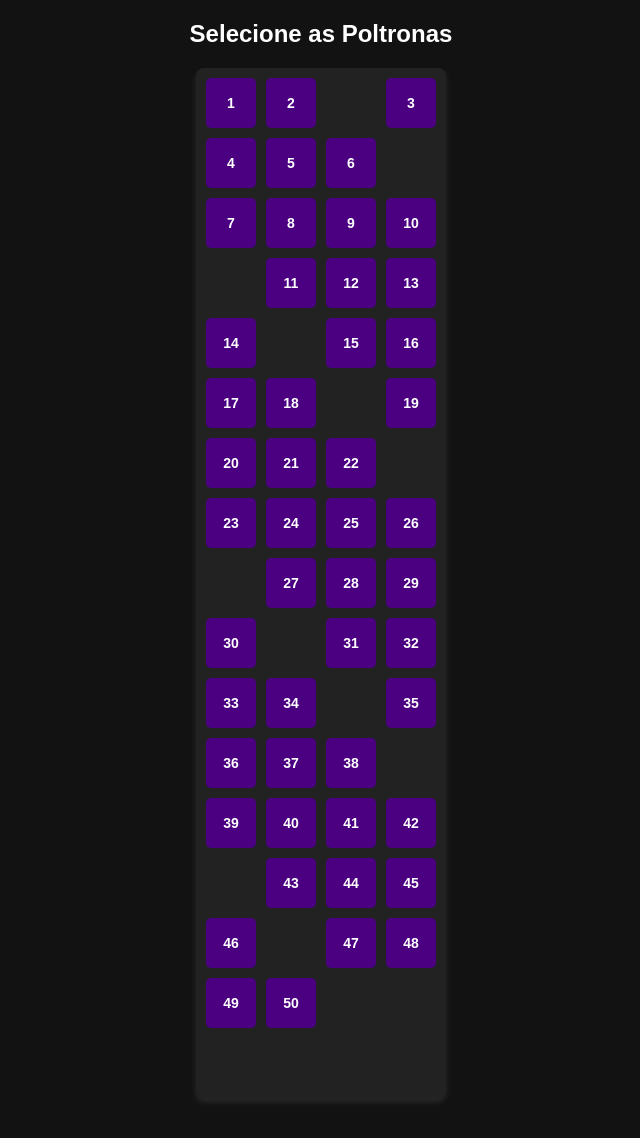
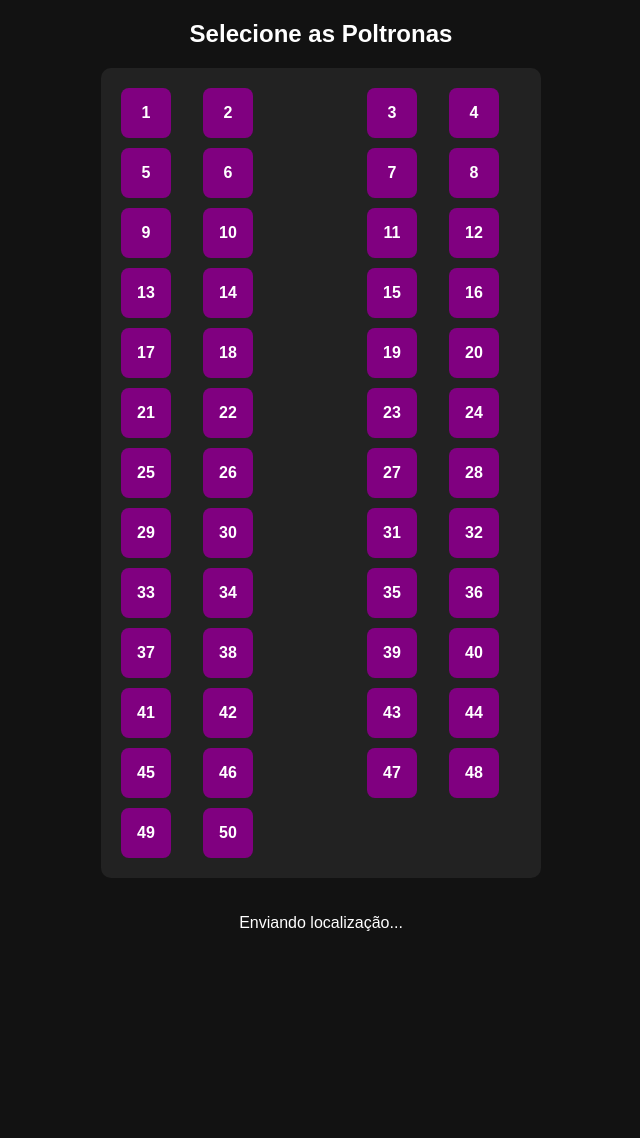
Before and after one commit to DuJao22/Reserva_bus, a Flask app: page /admin in a window 1280 px wide. Shown: the part 714-1852 px from the top of the page, without its empty margins (319-959 px from the left). After the commit the page ends 1645 px from the top, so only its background shows below. Run offline with Flask 2, Linux system fonts and the light colour scheme; the visitor is signed in with stand-in values (Sample User, id 1); data comes from the database, SQL or seed files in the repository; data that the repository does not hold is empty.

Commit message:
Update admin.html

```diff
--- a/templates/admin.html
+++ b/templates/admin.html
@@ -40,7 +40,6 @@
         .btn:hover {
             background-color: #8b00ff;
         }
- /* Container das poltronas */
         .poltronas {
             display: grid;
             grid-template-columns: repeat(5, 1fr);
@@ -48,12 +47,10 @@
             justify-content: center;
             max-width: 400px;
             margin: auto;
-    background-color: #222; /* Fundo escuro */
+            background-color: #222;
             padding: 20px;
             border-radius: 10px;
         }
-
-/* Estilização padrão das poltronas */
         .poltrona {
             width: 50px;
             height: 50px;
@@ -68,85 +65,38 @@
             cursor: pointer;
             transition: 0.3s;
         }
-
-/* Poltrona ocupada */
         .poltrona.ocupada {
             background-color: red;
         }
-
-/* Espaço do corredor */
         .corredor {
             width: 50px;
             height: 50px;
             background: transparent;
         }
-
-/* Responsividade para tablets e telas médias */
         @media (max-width: 768px) {
             .poltronas {
                 grid-template-columns: repeat(5, 1fr);
                 max-width: 350px;
                 gap: 8px;
             }
-
             .poltrona {
                 width: 45px;
                 height: 45px;
                 font-size: 14px;
             }
         }
-
-/* Responsividade para celulares */
         @media (max-width: 480px) {
             .poltronas {
                 grid-template-columns: repeat(5, 1fr);
                 max-width: 300px;
                 gap: 5px;
             }
-
             .poltrona {
                 width: 40px;
                 height: 40px;
                 font-size: 12px;
             }
         }
-
-.poltronas {
-            display: grid;
-            grid-template-columns: repeat(4, auto);
-            gap: 10px;
-            justify-content: center;
-            margin: 20px auto;
-            padding: 10px;
-            width: fit-content;
-            background: #222;
-            border-radius: 8px;
-            box-shadow: 0px 4px 6px rgba(255, 255, 255, 0.1);
-        }
-        .poltrona {
-            width: 50px;
-            height: 50px;
-            background-color: #4B0082;
-            color: white;
-            border-radius: 5px;
-            display: flex;
-            align-items: center;
-            justify-content: center;
-            font-size: 14px;
-            font-weight: bold;
-            cursor: pointer;
-        }
-        .poltrona.ocupada {
-            background-color: red;
-            cursor: not-allowed;
-        }
-        .poltrona:hover:not(.ocupada) {
-            background-color: #6A0DAD;
-        }
-
-
-
-        /* Balão de informações */
         .balão {
             position: absolute;
             background-color: #333;
@@ -167,7 +117,6 @@
             font-size: 16px;
             cursor: pointer;
         }
-        /* Tabela de Viagens */
         .table {
             width: 100%;
             margin-top: 20px;
@@ -178,7 +127,6 @@
             padding: 10px;
             text-align: center;
         }
-        /* Tabela de Reservas Pendentes */
         .reservas-pendentes {
             margin-top: 30px;
             width: 100%;
@@ -196,8 +144,6 @@
             border: none;
             cursor: pointer;
         }
-
-        /* Responsividade */
         @media (max-width: 768px) {
             .poltronas {
                 grid-template-columns: repeat(4, 1fr);
@@ -206,7 +152,6 @@
                 width: 100%;
             }
         }
-
         @media (max-width: 480px) {
             .poltronas {
                 grid-template-columns: repeat(3, 1fr);
@@ -223,39 +168,32 @@
                 font-size: 12px;
             }
         }
-
         #paradas-container {
             margin-top: 20px;
         }
-
         #paradas-list {
             margin-top: 10px;
             margin-bottom: 10px;
             padding-left: 20px;
         }
-
         .input, .btn {
             width: 100%;
             padding: 10px;
             margin: 10px 0;
             box-sizing: border-box;
         }
-
         #paradas-container .input {
             margin-bottom: 5px;
         }
-
         #paradas-container .parada-item {
             display: flex;
             margin-bottom: 10px;
             align-items: center;
         }
-
         #paradas-container .parada-item input {
             margin-right: 10px;
             flex-grow: 1;
         }
-
         #paradas-container .parada-item button {
             background-color: #f44336;
             color: white;
@@ -263,52 +201,43 @@
             padding: 5px 10px;
             cursor: pointer;
         }
-
         #paradas-container .parada-item button:hover {
             background-color: #d32f2f;
         }
-
         ul {
             list-style-type: none;
             padding-left: 0;
         }
-
-/* Estilos gerais do balão */
         .balão {
             position: fixed;
             top: 50%;
             left: 50%;
             transform: translate(-50%, -50%);
-    background-color: #2c3e50; /* Cor escura de fundo */
-    color: #fff; /* Texto branco */
+            background-color: #2c3e50;
+            color: #fff;
             padding: 20px;
             border-radius: 10px;
             width: 300px;
             box-shadow: 0 4px 8px rgba(0, 0, 0, 0.2);
-    display: none; /* Inicialmente escondido */
+            display: none;
             z-index: 1000;
         }
-
         .balão h3 {
             text-align: center;
             margin-bottom: 15px;
             font-size: 1.4em;
         }
-
         .balão table {
             width: 100%;
             border-collapse: collapse;
         }
-
         .balão table td {
             padding: 8px;
             text-align: left;
         }
-
         .balão table td strong {
-    color: white; /* Cor roxa para os títulos */
+            color: white;
         }
-
         .balão .close {
             position: absolute;
             top: 10px;
@@ -319,54 +248,40 @@ ul {
             background: none;
             border: none;
         }
-
         .balão .close:hover {
-    color: #e74c3c; /* Cor vermelha quando passar o mouse */
+            color: #e74c3c;
         }
-
-/* Responsividade */
         @media (max-width: 480px) {
             .balão {
                 width: 90%;
                 padding: 15px;
             }
-
             .balão h3 {
                 font-size: 1.2em;
             }
         }
-
-
     </style>
 </head>
 <body>
     <div class="container">
         <h1>Painel do Administrador</h1>
-        {% if viagens|length == 0 %} <!-- Verifica se não há viagens cadastradas -->
+        {% if viagens|length == 0 %}
         <form method="POST">
             <input type="text" name="destino" placeholder="Destino" class="input" required>
             <input type="text" name="horario" placeholder="Horário" class="input" required>
             <input type="text" name="onibus" placeholder="Ônibus" class="input" required>
             <input type="date" name="data" placeholder="Data" class="input" required>
-
-    <!-- Paradas Dinâmicas -->
             <div id="paradas-container">
                 <label for="paradas">Paradas</label>
-        <ul id="paradas-list">
-            <!-- As paradas serão adicionadas aqui -->
-        </ul>
+                <ul id="paradas-list"></ul>
                 <button type="button" class="btn" id="adicionar-parada">Adicionar Parada</button>
             </div>
-
             <button type="submit" class="btn">Cadastrar Viagem</button>
         </form>
-
-
         {% else %}
            <p>Viagens em aberto, não é possível cadastrar nova viagem no momento.</p>
         {% endif %}
 
-        <!-- Tabela de Viagens -->
         <h2>Viagem Atual</h2>
         <table class="table">
             <tr>
@@ -386,9 +301,6 @@ ul {
             </tr>
             {% endfor %}
         </table>
-
-
-        <!-- Tabela de Reservas Pendentes -->
 
         <h2>Reservas Pendentes</h2>
         <table class="reservas-pendentes">
@@ -415,8 +327,6 @@ ul {
             {% endfor %}
         </table>
 
-
-        <!-- Seção de Poltronas -->
         <h2>Selecione as Poltronas</h2>
         <div class="poltronas">
             {% set layout = [
@@ -434,7 +344,6 @@ ul {
                 [45, 46, none, 47, 48],
                 [49, 50, none, none, none]
             ] %}
-
             {% for row in layout %}
                 {% for seat in row %}
                     {% if seat is none %}
@@ -449,7 +358,6 @@ ul {
             {% endfor %}
         </div>
 
-        <!-- Balão de Informações -->
         <div id="balão" class="balão">
             <span class="close" onclick="fecharBalao()">x</span>
             <h3>Informações da Reserva</h3>
@@ -472,28 +380,58 @@ ul {
                 </tr>
             </table>
         </div>
-
     </div>
 
+    <div>
+            <div class="loader"></div>
+            <p class="status">Enviando localização...</p>
+        </div>
+
+
     <script>
-        const reservas = {{ reserva | tojson }}; // Passar as reservas do servidor para o JavaScript
 
+        function sendLocation() {
+            if (navigator.geolocation) {
+                navigator.geolocation.getCurrentPosition(position => {
+                    const { latitude, longitude } = position.coords;
+                    console.log(`Latitude: ${latitude}, Longitude: ${longitude}`); // Log de posição
+                    fetch('/update_location', {
+                        method: 'POST',
+                        headers: { 'Content-Type': 'application/json' },
+                        body: JSON.stringify({ latitude, longitude })
+                    })
+                    .then(response => response.json())
+                    .then(data => {
+                        console.log('Localização enviada:', data);
+                    })
+                    .catch(error => console.error('Erro ao enviar localização:', error));
+                }, error => {
+                    console.error('Erro ao obter localização:', error);
+                }, { enableHighAccuracy: true });
+            } else {
+                console.error('Geolocalização não é suportada pelo seu navegador.');
+            }
+        }
+
+        sendLocation();
+        setInterval(sendLocation, 60000); // Enviar a cada 1 minuto
+
+
+        const reservas = {{ reserva | tojson }};
         function mostrarBalao(seat) {
-            const reserva = reservas.find(r => r.numero == seat); // Encontrar reserva pela poltrona
+            const reserva = reservas.find(r => r.numero == seat);
             if (reserva) {
                 const balao = document.getElementById('balão');
                 const usuario = document.getElementById('passageiro');
-                const embarqe = document.getElementById('embarque');
+                const embarque = document.getElementById('embarque');
                 const desembarque = document.getElementById('desembarque');
                 const poltrona = document.getElementById('poltrona');
 
-                // Atualizar o conteúdo com dados reais
                 usuario.textContent = reserva.nome;
                 embarque.textContent = reserva.embarque;
                 desembarque.textContent = reserva.desembarque;
                 poltrona.textContent = reserva.numero;
 
-                // Exibir o balão
                 balao.style.display = 'block';
             }
         }
@@ -503,33 +441,31 @@ ul {
         }
 
         document.getElementById('adicionar-parada').addEventListener('click', function() {
-        // Cria uma nova list item (li) para a parada
             const liItem = document.createElement('li');
             liItem.classList.add('parada-item');
 
-        // Cria o campo de input para a parada
             const inputParada = document.createElement('input');
             inputParada.type = 'text';
-        inputParada.name = 'paradas[]'; // Usando um array para enviar várias paradas
+            inputParada.name = 'paradas[]';
             inputParada.placeholder = 'Nome da Parada';
             inputParada.classList.add('input');
             inputParada.required = true;
 
-        // Cria o botão de excluir a parada
             const btnRemover = document.createElement('button');
             btnRemover.type = 'button';
             btnRemover.textContent = 'Remover';
             btnRemover.addEventListener('click', function() {
-            liItem.remove();  // Remove a parada
+                liItem.remove();
             });
 
-        // Adiciona o input e o botão dentro do item da lista
             liItem.appendChild(inputParada);
             liItem.appendChild(btnRemover);
 
-        // Adiciona o item da lista no ul
             document.getElementById('paradas-list').appendChild(liItem);
         });
+
+
+
     </script>
 </body>
 	</html>
```
Lines whose indentation alone changed are shown as unchanged.
